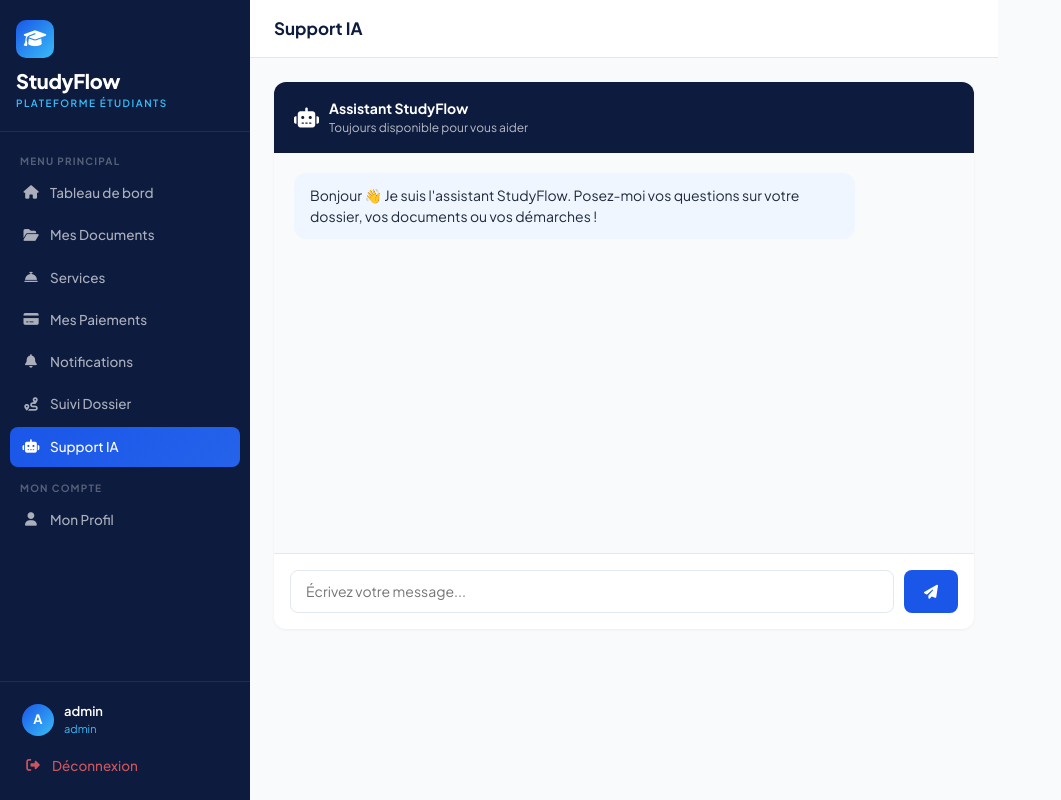
After one commit to skillathebest6-cmd/Study-flow-, a Flask app: page /auth/chat in a window 1280 px wide. The commit adds this page. Shown: the whole page, without its empty margins (0-1061 px from the left). Run offline with Flask 3, Linux system fonts and the light colour scheme; a user stored in the database is signed in; some libraries are stand-ins or nearby versions.

Commit message:
Add AI support chatbot with Groq

```diff
--- a/routes/auth.py
+++ b/routes/auth.py
@@ -224,3 +224,20 @@ def new_service_request(service_type):
         return redirect(url_for('auth.services'))
 
     return render_template('student/new_service_request.html', service_type=service_type)
+
+@auth_bp.route('/chat', methods=['GET', 'POST'])
+@login_required
+def chat():
+    from utils.ai_service import chat_with_ai
+    profile = get_profile()
+
+    if request.method == 'POST':
+        from flask import jsonify
+        message = request.json.get('message', '').strip()
+        if not message:
+            return jsonify({'response': 'Veuillez écrire un message.'})
+
+        response = chat_with_ai(profile, message)
+        return jsonify({'response': response})
+
+    return render_template('student/chat.html')
--- a/templates/auth/dashboard.html
+++ b/templates/auth/dashboard.html
@@ -15,6 +15,9 @@
 </a>
 <a href="{{ url_for('auth.notifications') }}" class="sidebar-link">
   <i class="fas fa-bell"></i> Notifications
+</a>
+<a href="{{ url_for('auth.chat') }}" class="sidebar-link">
+  <i class="fas fa-robot"></i> Support IA
 </a>
 <a href="{{ url_for('auth.suivi') }}" class="sidebar-link">
   <i class="fas fa-route"></i> Suivi Dossier
--- /dev/null
+++ b/templates/student/chat.html
@@ -0,0 +1,108 @@
+{% extends "base.html" %}
+{% block title %}Support IA{% endblock %}
+
+{% block sidebar_nav %}
+<div class="nav-label">Menu Principal</div>
+<a href="{{ url_for('auth.dashboard') }}" class="sidebar-link">
+  <i class="fas fa-home"></i> Tableau de bord
+</a>
+<a href="{{ url_for('auth.documents') }}" class="sidebar-link">
+  <i class="fas fa-folder-open"></i> Mes Documents
+</a>
+<a href="{{ url_for('auth.services') }}" class="sidebar-link">
+  <i class="fas fa-concierge-bell"></i> Services
+</a>
+<a href="{{ url_for('auth.payments') }}" class="sidebar-link">
+  <i class="fas fa-credit-card"></i> Mes Paiements
+</a>
+<a href="{{ url_for('auth.notifications') }}" class="sidebar-link">
+  <i class="fas fa-bell"></i> Notifications
+</a>
+<a href="{{ url_for('auth.suivi') }}" class="sidebar-link">
+  <i class="fas fa-route"></i> Suivi Dossier
+</a>
+<a href="{{ url_for('auth.chat') }}" class="sidebar-link active">
+  <i class="fas fa-robot"></i> Support IA
+</a>
+<div class="nav-label">Mon Compte</div>
+<a href="{{ url_for('auth.profile') }}" class="sidebar-link">
+  <i class="fas fa-user"></i> Mon Profil
+</a>
+{% endblock %}
+
+{% block page_title %}Support IA{% endblock %}
+
+{% block content %}
+<div style="max-width:700px;margin:0 auto;">
+  <div style="background:white;border-radius:12px;box-shadow:0 1px 3px rgba(0,0,0,0.05);overflow:hidden;">
+
+    <div style="background:#0D1B3E;color:white;padding:16px 20px;display:flex;align-items:center;gap:10px;">
+      <i class="fas fa-robot" style="font-size:20px;"></i>
+      <div>
+        <strong>Assistant StudyFlow</strong>
+        <div style="font-size:12px;opacity:0.7;">Toujours disponible pour vous aider</div>
+      </div>
+    </div>
+
+    <div id="chatMessages" style="height:400px;overflow-y:auto;padding:20px;background:#F8FAFC;">
+      <div style="background:#EFF6FF;padding:12px 16px;border-radius:12px;margin-bottom:12px;max-width:85%;">
+        Bonjour 👋 Je suis l'assistant StudyFlow. Posez-moi vos questions sur votre dossier, vos documents ou vos démarches !
+      </div>
+    </div>
+
+    <div style="padding:16px;border-top:1px solid #E2E8F0;display:flex;gap:10px;">
+      <input type="text" id="chatInput" placeholder="Écrivez votre message..."
+             style="flex:1;border:1.5px solid #E2E8F0;border-radius:8px;padding:10px 15px;">
+      <button onclick="sendMessage()" style="background:#1A56E8;color:white;border:none;border-radius:8px;padding:10px 20px;">
+        <i class="fas fa-paper-plane"></i>
+      </button>
+    </div>
+
+  </div>
+</div>
+
+<script>
+function addMessage(text, isUser) {
+  const container = document.getElementById('chatMessages');
+  const div = document.createElement('div');
+  div.style.cssText = isUser
+    ? 'background:#1A56E8;color:white;padding:12px 16px;border-radius:12px;margin-bottom:12px;max-width:85%;margin-left:auto;'
+    : 'background:#EFF6FF;padding:12px 16px;border-radius:12px;margin-bottom:12px;max-width:85%;';
+  div.textContent = text;
+  container.appendChild(div);
+  container.scrollTop = container.scrollHeight;
+}
+
+function sendMessage() {
+  const input = document.getElementById('chatInput');
+  const message = input.value.trim();
+  if (!message) return;
+
+  addMessage(message, true);
+  input.value = '';
+
+  addMessage('...', false);
+  const container = document.getElementById('chatMessages');
+  const loadingMsg = container.lastElementChild;
+
+  fetch('{{ url_for("auth.chat") }}', {
+    method: 'POST',
+    headers: {'Content-Type': 'application/json'},
+    body: JSON.stringify({message: message})
+  })
+  .then(res => res.json())
+  .then(data => {
+    loadingMsg.remove();
+    addMessage(data.response, false);
+  })
+  .catch(() => {
+    loadingMsg.remove();
+    addMessage('Erreur de connexion. Réessayez.', false);
+  });
+}
+
+document.getElementById('chatInput').addEventListener('keypress', function(e) {
+  if (e.key === 'Enter') sendMessage();
+});
+</script>
+{% endblock %}
```
Also changed, not shown: utils/ai_service.py (added, +75 -0 lines), instance/studyflow.db, 1 other file.
